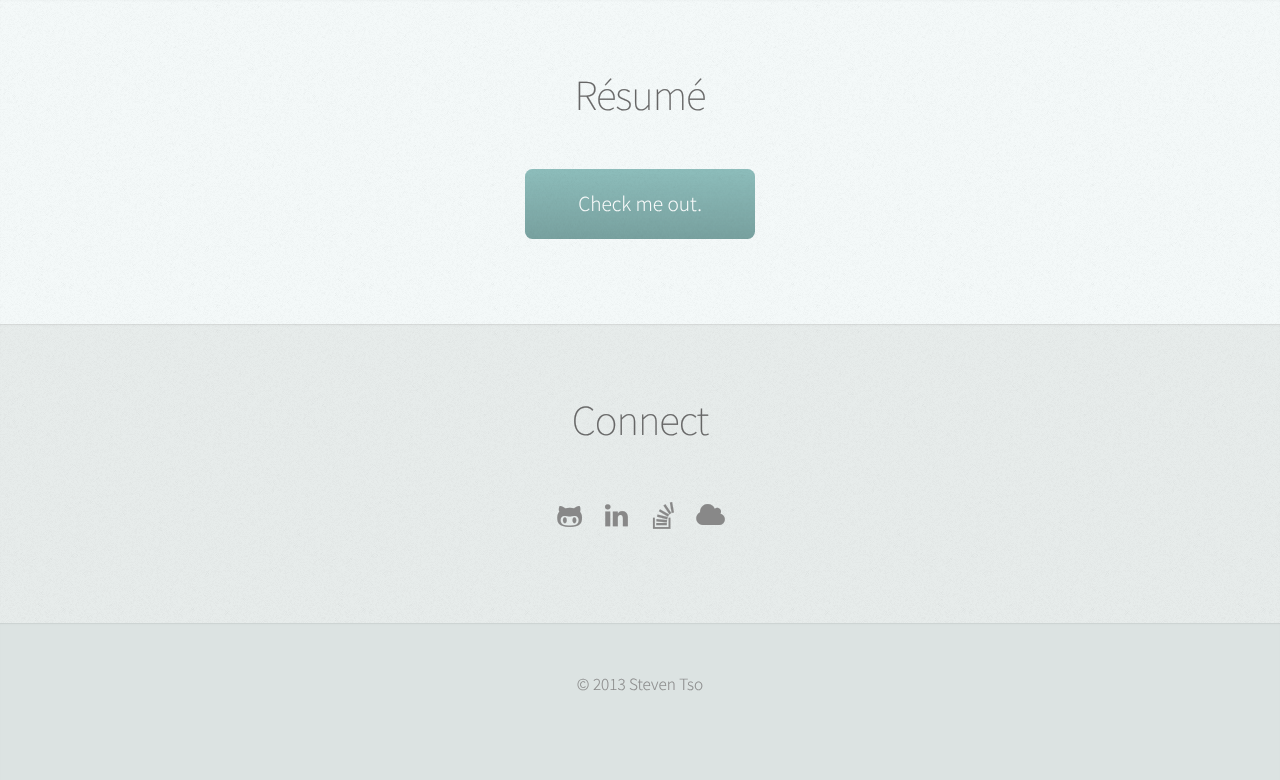
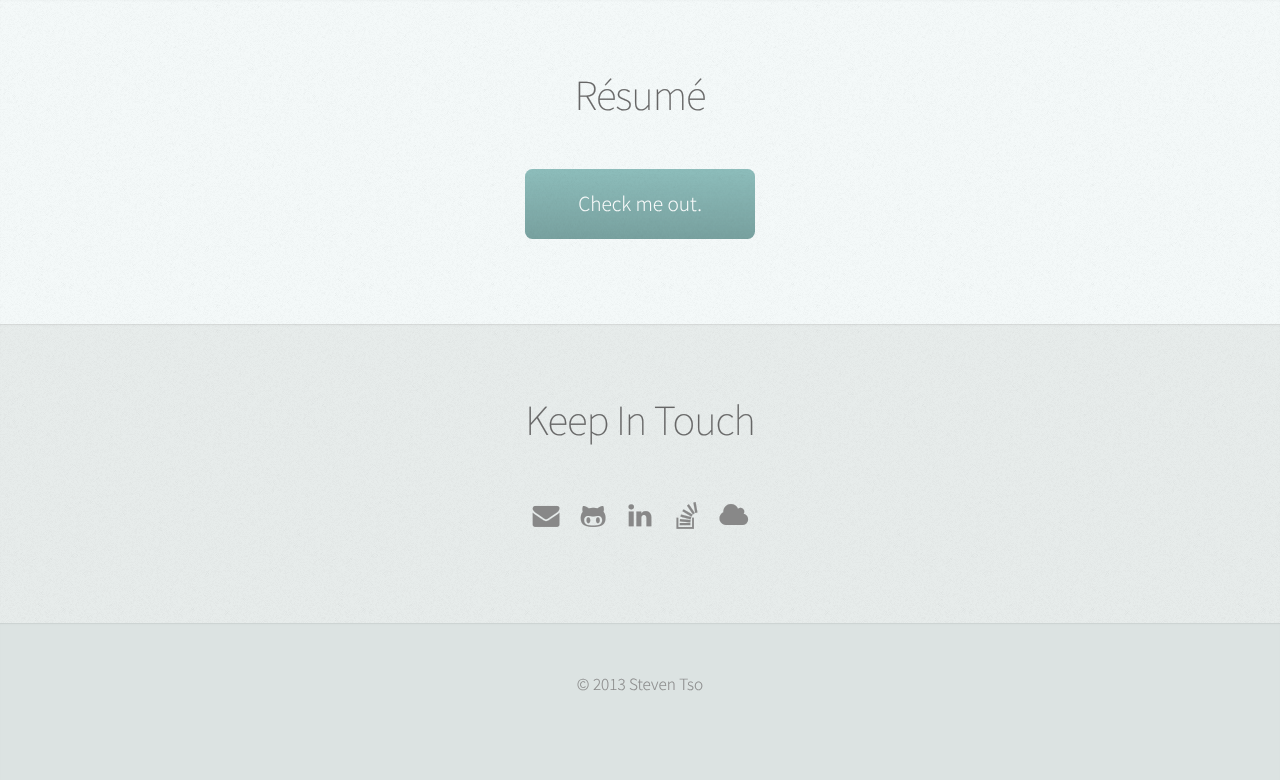
Before and after one commit to StevenTso/personalsite, a Django app: page / in a window 1280 px wide. Shown: the part 2644-3424 px from the top of the page. Run offline with Django 3.2, Linux system fonts and the light colour scheme.

Commit message:
changed from connect->keep in touch and added email

```diff
--- a/personalsite/templates/base.html
+++ b/personalsite/templates/base.html
@@ -186,11 +186,13 @@
 						<div class="container small">
 
 							<header>
-								<h2>Connect</h2>
+								<h2>Keep In Touch</h2>
 							</header>
 
 					<!-- Social Icons -->
 						<ul class="icons">
+							<li><a href="mailto:steventso92@gmail.com?Subject=Hi%20Steven" target="_top" class="icon icon-envelope"><span>Email</span></a></li>
+
 							<li><a href="https://github.com/StevenTso" class="icon icon-github-alt" target="_blank"><span>Github</span></a></li>
 
 							<li><a href="http://www.linkedin.com/in/steventso" class="icon icon-linkedin" target="_blank"><span>LinkedIn</span></a></li>
```
